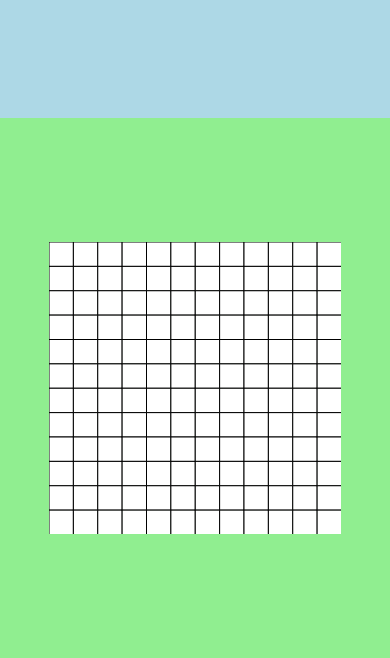
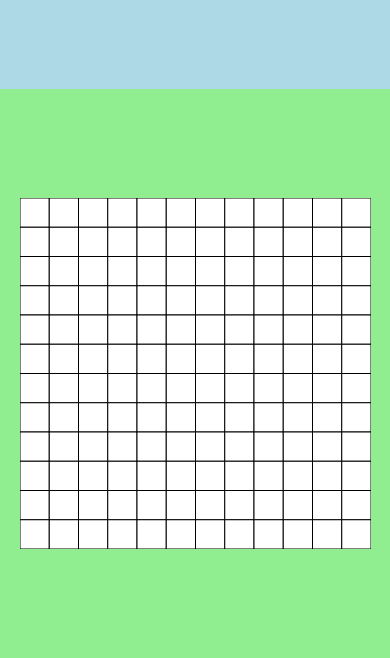
Before and after one commit to kanadn/webgrid, a plain HTML site: page index.html in a window 390 px wide. Shown: the part 186-844 px from the top of the page. Drawn offline with nearby package versions, Linux system fonts and the light colour scheme.

Commit message:
Figured out grid size logic, I think.

```diff
--- a/css/style.css
+++ b/css/style.css
@@ -53,10 +53,6 @@ body, html {
         grid-template-rows: auto auto; /* Message on top, canvas below */
     }
 
-    .message, .webgrid {
-        padding: 10px;
-    }
-
     :root {
         --grid-size: 12;
     }
--- a/js/app.js
+++ b/js/app.js
@@ -30,12 +30,13 @@ const app = Vue.createApp({
             const parentHeight = parent.offsetHeight;
 
             // Determine the size of the square canvas
-            const size = Math.min(parentWidth, parentHeight) * 0.75;
+            const multiplier = this.gridSize === 30 ? 0.82 : 0.90;
+            const size = Math.min(parentWidth, parentHeight) * multiplier;// * 0.82;
 
             // Set canvas dimensions
             canvas.width = size;
             canvas.height = size;
-
+            console.log(`Canvas size: ${canvas.width} x ${canvas.height}`);
             const ctx = canvas.getContext('2d');
 
             // Use dynamic grid size
```
